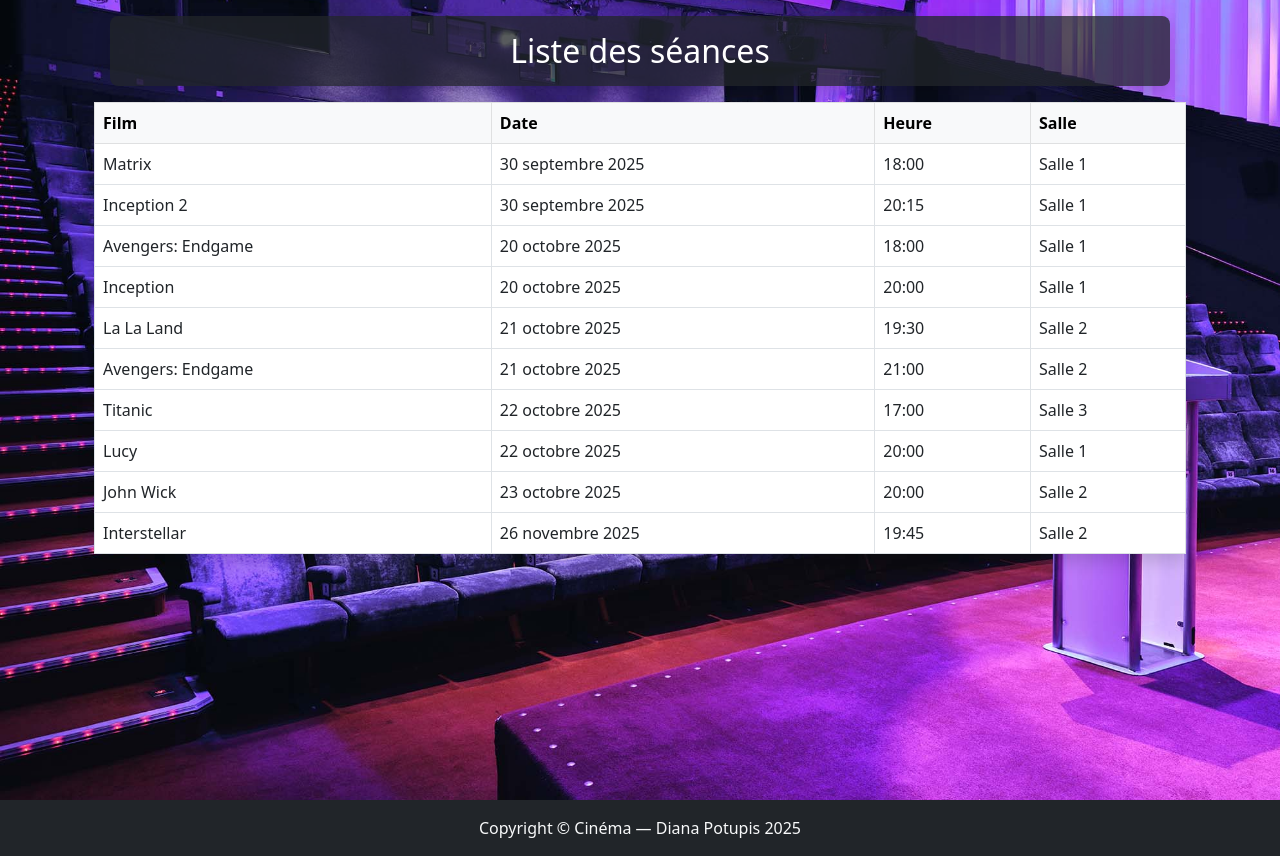
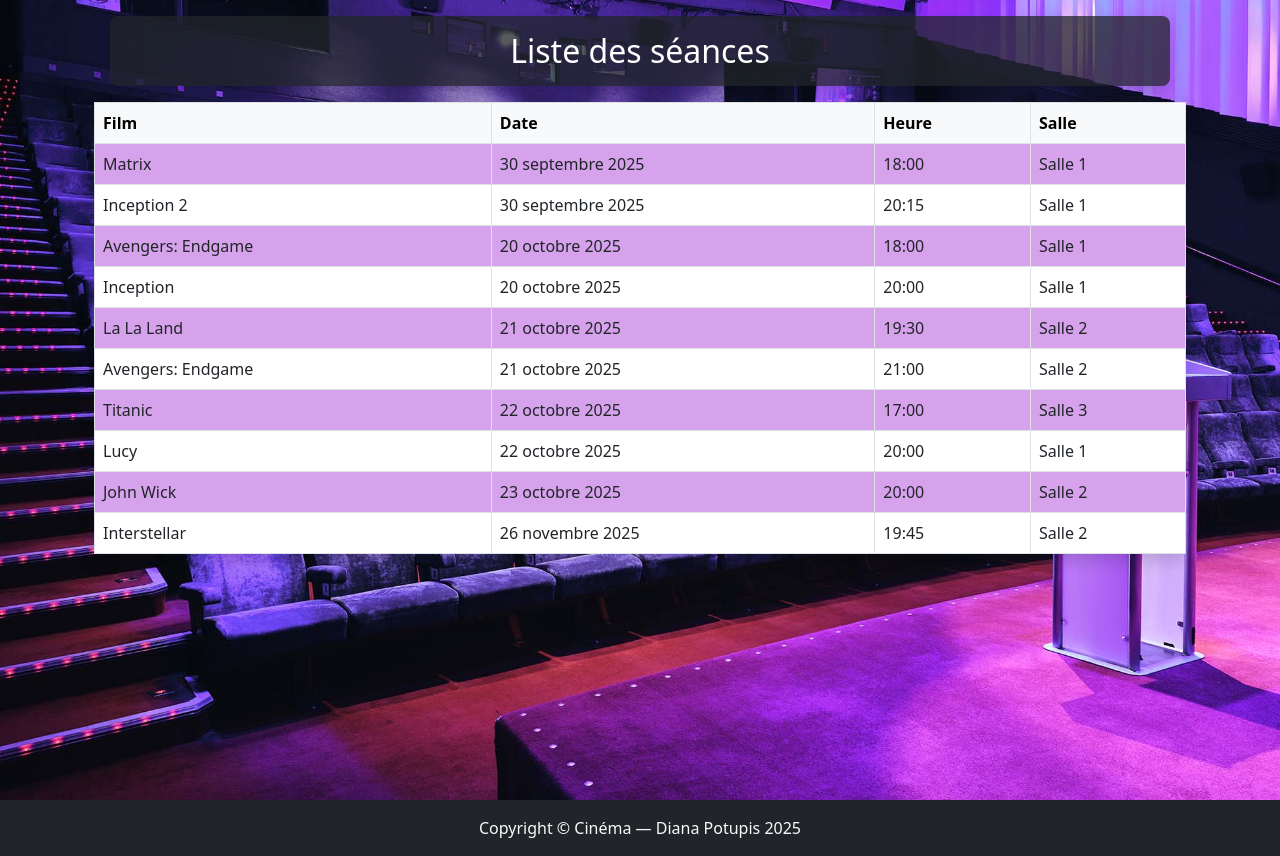
Before and after one commit to diana-potupis-vinci/cinema-python-django, a Django app: page /seances/ in a window 1280 px wide. Shown: the part 56-912 px from the top of the page. Run offline with Django 5.2, Linux system fonts and the light colour scheme; data comes from the database, SQL or seed files in the repository; some libraries are stand-ins or nearby versions.

Commit message:
style: enhance table styling for seances display

```diff
--- a/demo_app/templates/seances.html
+++ b/demo_app/templates/seances.html
@@ -7,7 +7,7 @@
   <h2 class="text-white text-center m-3 p-3 bg-dark bg-opacity-75 rounded-3 shadow">Liste des séances</h2>
 
   {% if seances %}
-    <table class="table table-bordered table-hover bg-white shadow">
+    <table class="table table-bordered table-hover bg-white shadow table-striped" style="--bs-table-striped-bg: rgb(214, 162, 236);">
       <thead class="table-light">
         <tr>
           <th>Film</th>
```
